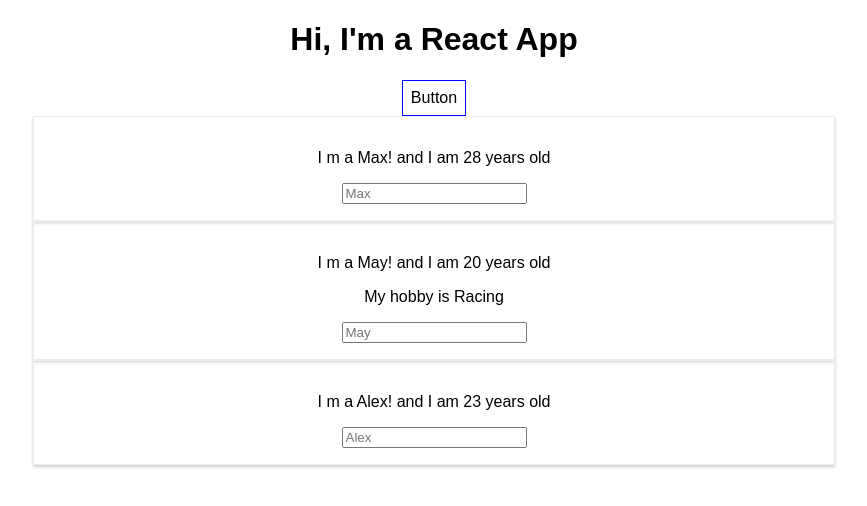
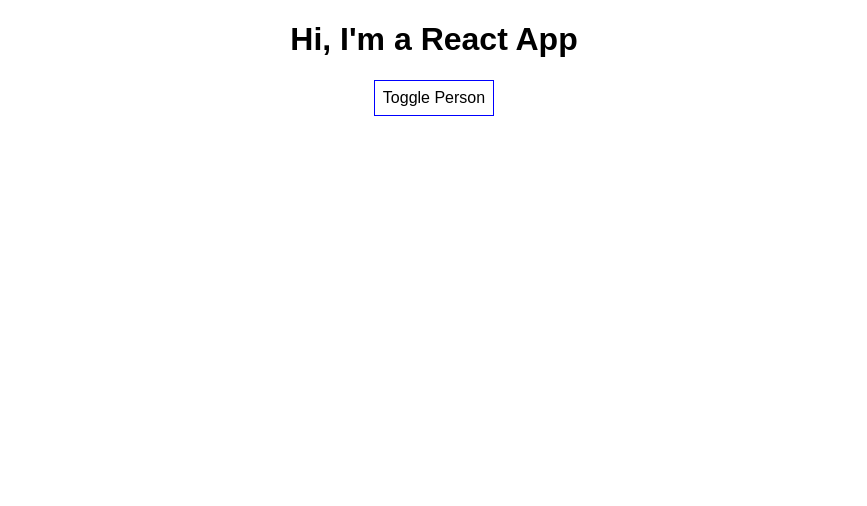
Before and after one commit to syedraza04/my-app, a React (Create React App) app: page / in a window 1280 px wide. Shown: the top 506 px of the page, without its empty margins (206-1073 px from the left). Built offline with nearby package versions, Linux system fonts and the light colour scheme.

Commit message:
conditional rendering of html

```diff
--- a/src/App.js
+++ b/src/App.js
@@ -9,7 +9,8 @@
           {name:'Max', age:28},
           {name:'May', age:20},
           {name:'Alex',age:23},
-      ]
+      ],
+      showPersons:false
   };
 
   switchNameHandler = (name,age) => {
@@ -31,6 +32,11 @@
             ]
         });
     };
+  togglePersonHandler = () => {
+    const doesShow = this.state.showPersons;
+    console.log(doesShow);
+    return this.setState({showPersons:!doesShow})
+  };
 
   render() {
     const style={
@@ -40,19 +46,17 @@
         padding:'8px',
         cursor:'pointer'
     };
-    return (
-      <div className="App">
-        <h1>Hi, I'm a React App</h1>
-        <button
-            style={style}
-            onClick={() => this.switchNameHandler('Maximillian',88)}>Button</button>
+    let persons = null;
+    if(this.state.showPersons){
+      persons = (
+        <div>
           <Person
                     name={this.state.persons[0].name}
                     age={this.state.persons[0].age}/>
           <Person
                     name={this.state.persons[1].name}
                     age={this.state.persons[1].age}
-          click={this.switchNameHandler.bind(this,'Maximillian',88)}
+                    click={this.switchNameHandler.bind(this, 'Maximillian', 88)}
                     changed={this.nameChangedHandler}
                 >My hobby is Racing</Person>
           <Person
@@ -61,6 +65,16 @@
         </div>
       );
     }
+    return (
+      <div className="App">
+        <h1>Hi, I'm a React App</h1>
+        <button
+           style={style}
+           onClick={this.togglePersonHandler}>Toggle Person</button>
+        {persons}
+      </div>
+     );
+  }
 }
 
 export default App;
```
Lines whose indentation alone changed are shown as unchanged.
